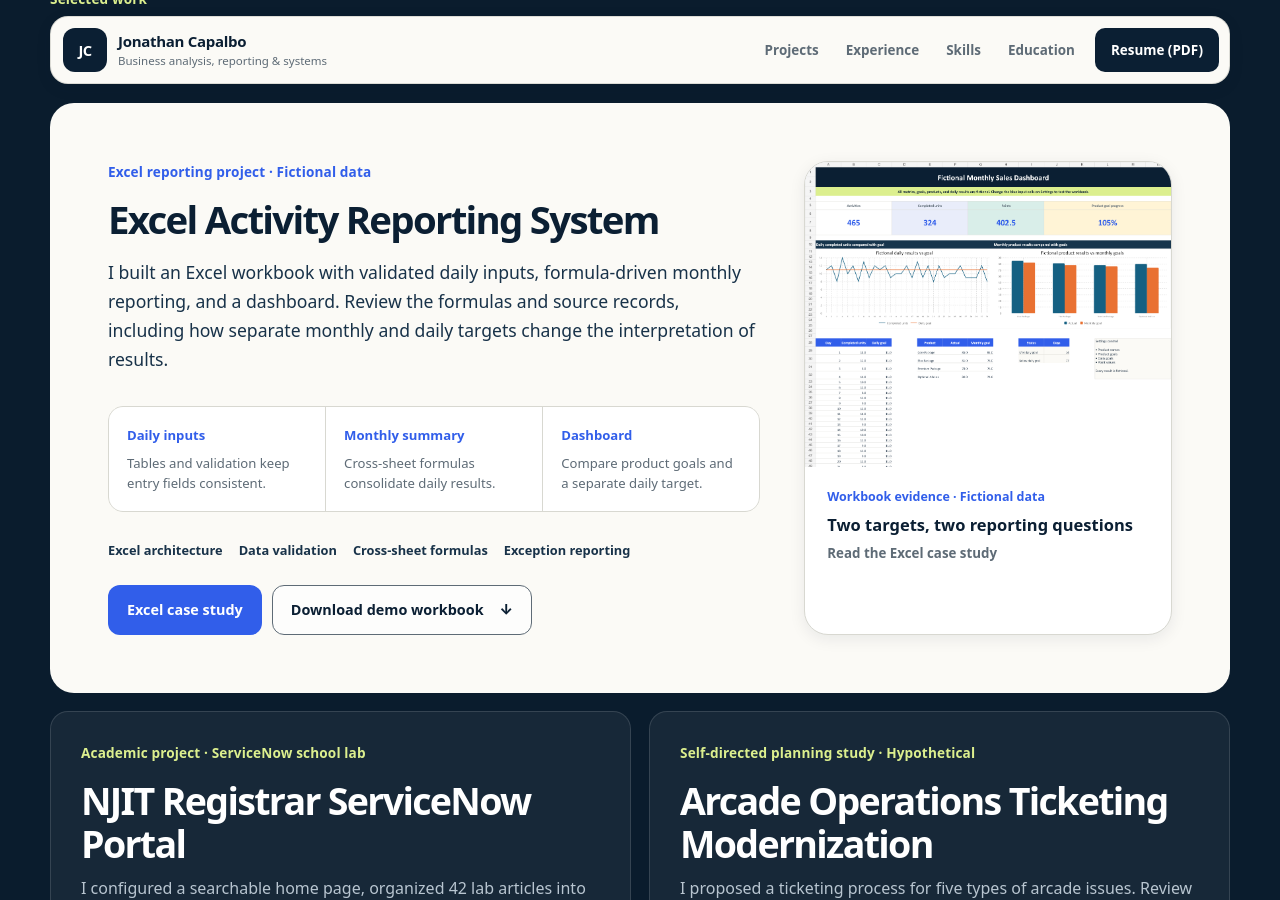
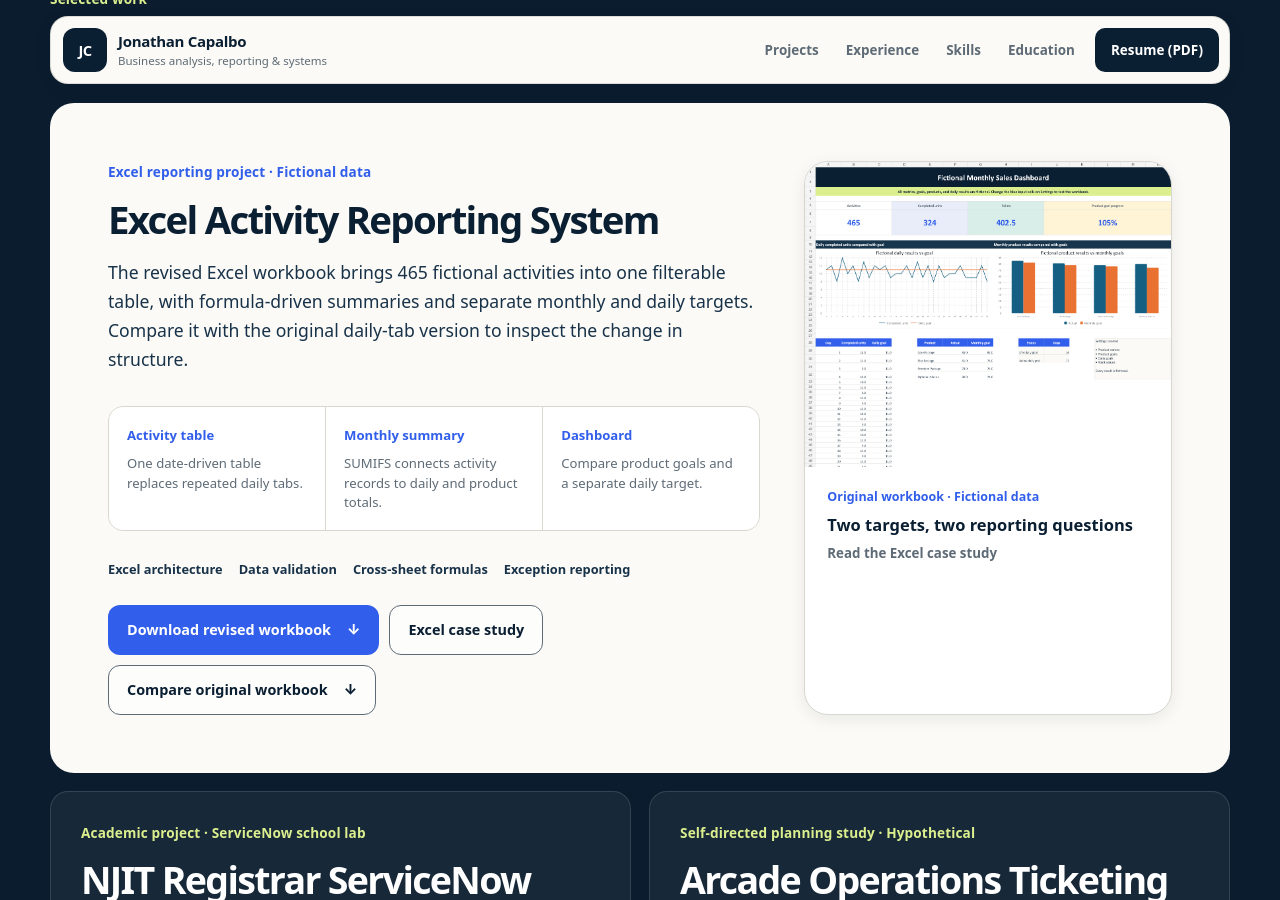
Before and after one commit to jon314159/JonathanCapalbo.me, a Jekyll site: the page index.html, which Jekyll copies as it is, in a window 1280 px wide and 900 px high, scrolled down 768 px. Built offline with Jekyll 4.4.1, drawn with Linux system fonts in a browser that asks for light colours.

Commit message:
Make revised activity workbook the primary download

```diff
--- a/index.html
+++ b/index.html
@@ -86,24 +86,25 @@
             <div class="project-copy">
               <p class="project-label">Excel reporting project · Fictional data</p>
               <h3>Excel Activity Reporting System</h3>
-              <p class="project-lede">I built an Excel workbook with validated daily inputs, formula-driven monthly reporting, and a dashboard. Review the formulas and source records, including how separate monthly and daily targets change the interpretation of results.</p>
+              <p class="project-lede">The revised Excel workbook brings 465 fictional activities into one filterable table, with formula-driven summaries and separate monthly and daily targets. Compare it with the original daily-tab version to inspect the change in structure.</p>
 
               <div class="project-detail-grid">
-                <div><span>Daily inputs</span><p>Tables and validation keep entry fields consistent.</p></div>
-                <div><span>Monthly summary</span><p>Cross-sheet formulas consolidate daily results.</p></div>
+                <div><span>Activity table</span><p>One date-driven table replaces repeated daily tabs.</p></div>
+                <div><span>Monthly summary</span><p>SUMIFS connects activity records to daily and product totals.</p></div>
                 <div><span>Dashboard</span><p>Compare product goals and a separate daily target.</p></div>
               </div>
 
               <div class="tag-row"><span>Excel architecture</span><span>Data validation</span><span>Cross-sheet formulas</span><span>Exception reporting</span></div>
               <div class="featured-links">
-                <a class="button button-primary" href="sales-activity-tracker.html">Excel case study</a>
-                <a class="button button-secondary" href="downloads/Fictional_Sales_Activity_Tracker.xlsx" download>Download demo workbook <span aria-hidden="true">↓</span></a>
+                <a class="button button-primary" href="downloads/Fictional_Activity_Tracker_Normalized.xlsx" download>Download revised workbook <span aria-hidden="true">↓</span></a>
+                <a class="button button-secondary" href="sales-activity-tracker.html">Excel case study</a>
+                <a class="button button-secondary" href="downloads/Fictional_Sales_Activity_Tracker.xlsx" download>Compare original workbook <span aria-hidden="true">↓</span></a>
               </div>
             </div>
 
             <a class="featured-dashboard-preview" href="sales-activity-tracker.html" aria-label="Open the Excel Activity Reporting System case study">
               <div class="featured-dashboard-frame"><img src="assets/images/sales-activity-dashboard.png" width="1107" height="1090" loading="lazy" decoding="async" alt="Fictional Excel dashboard with KPI cards and goal-comparison charts" /></div>
-              <div class="featured-dashboard-caption"><span>Workbook evidence · Fictional data</span><strong>Two targets, two reporting questions</strong><small>Read the Excel case study</small></div>
+              <div class="featured-dashboard-caption"><span>Original workbook · Fictional data</span><strong>Two targets, two reporting questions</strong><small>Read the Excel case study</small></div>
             </a>
           </article>
 
```
Also changed, not shown: sales-activity-tracker.html (+5 -5 lines).
